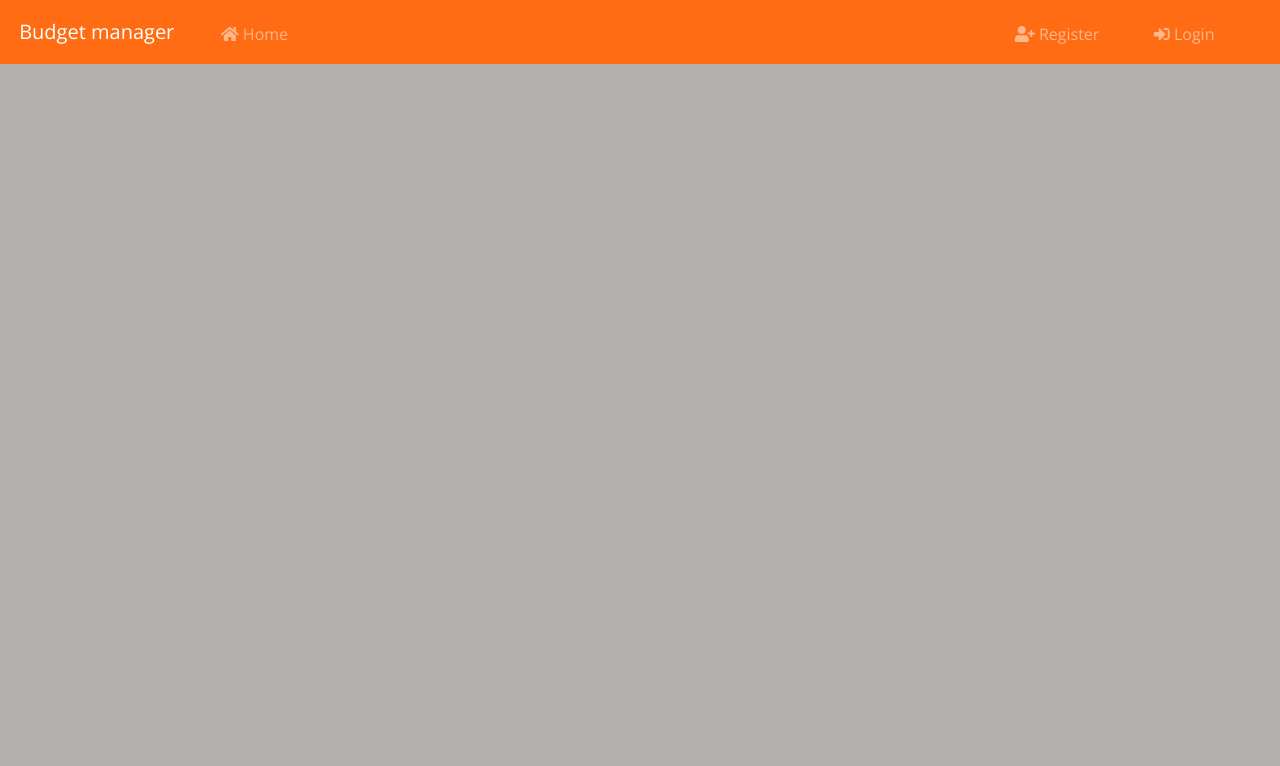
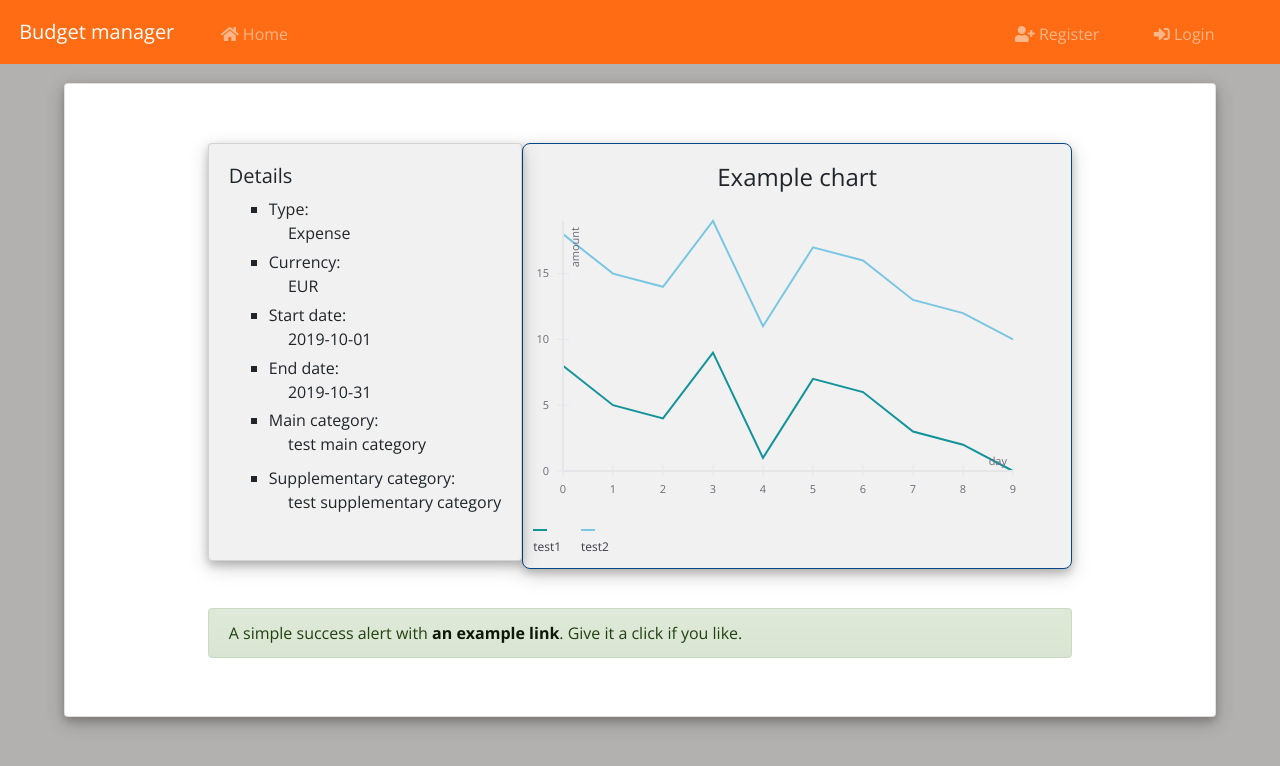
Before and after one commit to ibartuszek/thesis-topic-budget-manager, a React (Create React App) app in the folder budget-manager/: page /statistics in a window 1280 px wide. Shown: the top 766 px of the page. Built offline with nearby package versions, Linux system fonts and the light colour scheme.

Commit message:
Add statistics layout

```diff
--- a/budget-manager/package.json
+++ b/budget-manager/package.json
@@ -15,6 +15,7 @@
     "react-redux": "^7.1.0",
     "react-router-dom": "^5.0.1",
     "react-scripts": "3.0.1",
+    "react-vis": "^1.11.7",
     "redux": "^4.0.4",
     "redux-thunk": "^2.3.0"
   },
--- a/budget-manager/src/App.js
+++ b/budget-manager/src/App.js
@@ -2,11 +2,11 @@ import React from 'react';
 import {BrowserRouter, Route, Switch} from 'react-router-dom';
 import Home from './component/home/Home';
 import Incomes from './component/incomes/Incomes';
-import Draft from './component/draft/Draft';
+import CreateStatistics from './component/createstatistics/CreateStatistics';
 import LogIn from './component/auth/LogIn';
 import Navbar from './component/layout/Navbar';
 import Outcomes from "./component/outcomes/Outcomes";
-import Reports from './component/reports/Reports';
+import Statistics from './component/statistics/Statistics';
 import Settings from './component/settings/Settings';
 import Register from './component/auth/SignUp';
 
@@ -21,8 +21,8 @@ function App() {
           <Route path='/register' component={Register}/>
           <Route path='/incomes' component={Incomes}/>
           <Route path='/expenses' component={Outcomes}/>
-          <Route path='/draft' component={Draft}/>
-          <Route path='/reports' component={Reports}/>
+          <Route path='/create-statistics' component={CreateStatistics}/>
+          <Route path='/statistics' component={Statistics}/>
           <Route path='/settings' component={Settings}/>
         </Switch>
       </div>
--- a/budget-manager/src/component/reports/Reports.js
+++ b/budget-manager/src/component/createstatistics/CreateStatistics.js
@@ -1,10 +1,10 @@
 import React from 'react';
 import Loading from '../Loading'
 
-const Reports = () => {
+const CreateStatistics = () => {
   return (
     <Loading/>
   )
 };
 
-export default Reports;
+export default CreateStatistics;
--- a/budget-manager/src/component/draft/Draft.js
+++ /dev/null
@@ -1,10 +0,0 @@
-import React from 'react';
-import Loading from '../Loading'
-
-const Draft = () => {
-  return (
-    <Loading/>
-  )
-};
-
-export default Draft;
--- a/budget-manager/src/component/layout/SignedInLinks.js
+++ b/budget-manager/src/component/layout/SignedInLinks.js
@@ -27,13 +27,13 @@ const SignedInLinks = (props) => {
           </NavLink>
         </li>
         <li className="nav-item mx-3">
-          <NavLink className="nav-link" to="/draft">
+          <NavLink className="nav-link" to="/create-statistics">
             <span className="fas fa-pencil-alt"/>
             <span> Create statistics </span>
           </NavLink>
         </li>
         <li className="nav-item mx-3">
-          <NavLink className="nav-link" to="/reports">
+          <NavLink className="nav-link" to="/statistics">
             <span className="fas fa-balance-scale"/>
             <span> Statistics </span>
           </NavLink>
--- /dev/null
+++ b/budget-manager/src/component/statistics/CustomChart.js
@@ -0,0 +1,187 @@
+import React, {Component} from 'react';
+import {DiscreteColorLegend, LineSeries, VerticalBarSeries, XAxis, XYPlot, YAxis} from "react-vis";
+import Crosshair from "react-vis/es/plot/crosshair";
+
+// import {HorizontalGridLines, LineSeries, MarkSeries, VerticalBarSeries, VerticalGridLines, XAxis, XYPlot, YAxis} from "react-vis";
+
+class CustomChart extends Component {
+
+  state = {
+    id: 1,
+    title: "Example chart",
+    type: ["INCOME", "OUTCOME"],
+    startDate: "2019-10-01",
+    endDate: "2019-10-31",
+    currency: "EUR",
+    mainCategory: "test main category",
+    subCategory: "test supplementary category",
+    monthly: true,
+    chartType: "linear",
+    xAxisName: "day",
+    yAxisName: "amount",
+    height: 300,
+    width: 500,
+    data: [
+      {
+        legend: "test1",
+        data: [
+          {x: 0, y: 8},
+          {x: 1, y: 5},
+          {x: 2, y: 4},
+          {x: 3, y: 9},
+          {x: 4, y: 1},
+          {x: 5, y: 7},
+          {x: 6, y: 6},
+          {x: 7, y: 3},
+          {x: 8, y: 2},
+          {x: 9, y: 0}
+        ]
+      }, {
+        legend: "test2",
+        data: [
+          {x: 0, y: 18},
+          {x: 1, y: 15},
+          {x: 2, y: 14},
+          {x: 3, y: 19},
+          {x: 4, y: 11},
+          {x: 5, y: 17},
+          {x: 6, y: 16},
+          {x: 7, y: 13},
+          {x: 8, y: 12},
+          {x: 9, y: 10}
+        ]
+      }
+    ],
+    crossHairValues: []
+  };
+
+
+  onMouseLeave = () => {
+    this.setState({
+      crossHairValues: []
+    });
+  };
+
+  onNearestX = (value, {index}) => {
+    let target = [];
+    target.push(this.getCrossHair(this.state.data[0].data, index));
+    target.push(this.getCrossHair(this.state.data[1].data, index));
+    console.log(target);
+    this.setState({
+      crossHairValues: target
+    });
+  };
+
+  render() {
+    const {chartType, crossHairValues, currency, data, endDate, height, mainCategory, subCategory, startDate, title, type, width, xAxisName, yAxisName} = this.state;
+
+    // TODO: make calculate button
+
+    const chartData = this.getChartData(type, data, chartType);
+    let incomes = chartData.incomes;
+    let outcomes = chartData.outcomes;
+    let legends = chartData.legends;
+    let crossHairElement = crossHairValues.length < 2 ? null :
+      (<Crosshair values={crossHairValues}>
+        <div className="custom-crosshair">
+          <div>{"At point " + crossHairValues[0].x + ":"}</div>
+          <div>{legends[0].title + ": " + crossHairValues[0].y}</div>
+          <div>{legends[1].title + ": " + crossHairValues[1].y}</div>
+        </div>
+      </Crosshair>);
+    let mainType = type === 'INCOME' ? "Income" : "Expense";
+    let mainCategoryTitle = mainCategory === null || mainCategory === undefined ? null : (
+      <li>Main category:
+        <span className="d-block mb-2 ml-3">{mainCategory}</span>
+      </li>);
+    let subCategoryTitle = subCategory === null || subCategory === undefined ? null : (
+      <li>Supplementary category:
+        <span className="d-block mb-2 ml-3">{subCategory}</span>
+      </li>);
+
+    return (
+      <div className="clearfix mx-auto my-3">
+        <div className="card card-body custom-chart-details-container my-3 mx-auto">
+          <h5>Details</h5>
+          <ul className="custom-list">
+            <li>Type:
+              <span className="d-block mb-1 ml-3">{mainType}</span>
+            </li>
+            <li>Currency:
+              <span className="d-block mb-1 ml-3">{currency}</span>
+            </li>
+            <li>Start date:
+              <span className="d-block mb-1 ml-3">{startDate}</span>
+            </li>
+            <li>End date:
+              <span className="d-block mb-1 ml-3">{endDate}</span>
+            </li>
+            {mainCategoryTitle}
+            {subCategoryTitle}
+          </ul>
+        </div>
+        <div className="custom-chart-container my-3 mx-lg-auto">
+          <h4 className="text-center mt-3">{title}</h4>
+          <div className="mt-3 mb-5">
+            <XYPlot height={height} width={width} onMouseLeave={this.onMouseLeave}>
+              <DiscreteColorLegend style={{position: 'absolute', left: '10px', top: '300px'}}
+                                   orientation="horizontal" items={legends}/>
+              {incomes}
+              {outcomes}
+              <XAxis title={xAxisName}/>
+              <YAxis title={yAxisName}/>
+              {crossHairElement}
+            </XYPlot>
+          </div>
+        </div>
+        <div className="float-none my-3">
+          <div className="alert alert-success d-block" role="alert">
+            A simple success alert with <a href="#" className="alert-link">an example link</a>. Give it a click if you like.
+          </div>
+        </div>
+      </div>
+    );
+  }
+
+  getChartData(type, data, chartType) {
+    let incomeData = null;
+    let outcomeData = null;
+    let incomes = null;
+    let outcomes = null;
+    let legends = [];
+    legends.push({"title": data[0].legend});
+    if (type.length > 1) {
+      incomeData = data[0].data;
+      outcomeData = data[1].data;
+      legends.push({"title": data[1].legend});
+    } else if (type[0] === 'INCOMES') {
+      incomeData = data[0];
+    } else {
+      outcomeData = data[0];
+    }
+    if (incomeData !== null) {
+      incomes = chartType === 'linear'
+        ? <LineSeries data={incomeData} onNearestX={this.onNearestX}/>
+        : <VerticalBarSeries data={incomeData} onNearestX={this.onNearestX}/>;
+
+    }
+    if (outcomeData !== null) {
+      outcomes = chartType === 'linear'
+        ? <LineSeries data={outcomeData} onNearestX={this.onNearestX}/>
+        : <VerticalBarSeries data={outcomeData} onNearestX={this.onNearestX}/>;
+    }
+    return {incomes, outcomes, legends};
+  }
+
+  getCrossHair(data, index) {
+    for (let i = 0; i < data.length; i++) {
+      let actual = data[i];
+      if (actual.x === index) {
+        return actual;
+      }
+    }
+  }
+
+}
+
+export default CustomChart;
--- /dev/null
+++ b/budget-manager/src/component/statistics/Statistics.js
@@ -0,0 +1,59 @@
+import React, {Component} from 'react';
+import CustomChart from "./CustomChart";
+
+class Statistics extends Component {
+
+  render() {
+
+    const customStatistics = {
+      id: 1,
+      title: "Example chart",
+      type: ["INCOME, OUTCOME"],
+      startDate: "2019-10-01",
+      endDate: "2019-10-31",
+      currency: "EUR",
+      mainCategory: "test main category",
+      subCategory: "test supplementary category",
+      monthly: true,
+      chartType: "linear",
+      xAxisName: "day",
+      yAxisName: "amount",
+      height: 300,
+      width: 500,
+      data: [
+        [
+          {x: 0, y: 8},
+          {x: 1, y: 5},
+          {x: 2, y: 4},
+          {x: 3, y: 9},
+          {x: 4, y: 1},
+          {x: 5, y: 7},
+          {x: 6, y: 6},
+          {x: 7, y: 3},
+          {x: 8, y: 2},
+          {x: 9, y: 0}
+        ], [
+          {x: 0, y: 18},
+          {x: 1, y: 15},
+          {x: 2, y: 14},
+          {x: 3, y: 19},
+          {x: 4, y: 11},
+          {x: 5, y: 17},
+          {x: 6, y: 16},
+          {x: 7, y: 13},
+          {x: 8, y: 12},
+          {x: 9, y: 10}
+        ]]
+    };
+
+    return (
+      <main>
+        <div className="card card-body mt-3 min-w-600">
+          <CustomChart data={customStatistics}/>
+        </div>
+      </main>);
+  }
+
+}
+
+export default Statistics;
--- a/budget-manager/src/index.js
+++ b/budget-manager/src/index.js
@@ -5,6 +5,7 @@ import * as serviceWorker from './serviceWorker';
 import "bootstrap/dist/js/bootstrap.js";
 import "./styles/style.scss";
 import "./styles/my-custom-style.css"
+import '../node_modules/react-vis/dist/style.css';
 import "jquery"
 import "popper.js"
 import {applyMiddleware, createStore} from 'redux';
--- a/budget-manager/src/styles/my-custom-style.css
+++ b/budget-manager/src/styles/my-custom-style.css
@@ -21,12 +21,40 @@ label.input-group-addon.input-group-text {
     box-shadow: 0 4px 8px 0 rgba(0, 0, 0, 0.2), 0 6px 20px 0 rgba(0, 0, 0, 0.19);
 }
 
+.custom-chart-container {
+    width: 550px;
+    display: inline-block;
+    border-style: solid;
+    border-width: 1px;
+    border-radius: 0.5em;
+    border-color: var(--primary);
+    background-color: var(--light);
+    box-shadow: 0 4px 8px 0 rgba(0, 0, 0, 0.2), 0 6px 20px 0 rgba(0, 0, 0, 0.19);
+}
+
+.custom-chart-details-container {
+    background-color: var(--light);
+    float: left;
+    display: inline-flex;
+}
+
+.custom-crosshair {
+    z-index: 1;
+    background-color: rgba(0, 0, 0, 0.8);
+    width: 6rem;
+    text-align: center;
+}
+
 .custom-error-message-container {
     color: var(--danger);
 }
 
 .custom-form-control-select {
     height: 2.5rem;
+}
+
+.custom-list {
+    list-style-type: square;
 }
 
 .custom-popup {
@@ -108,16 +136,12 @@ label.input-group-addon.input-group-text {
     max-width: 500px;
 }
 
-.min-800 {
-    min-width: 800px;
+.min-w-400 {
+    min-width: 400px;
 }
 
-.min-1000 {
-    min-width: 1000px;
-}
-
-.min-w-400 {
-    min-width: 400px;
+.min-w-600 {
+    min-width: 600px;
 }
 
 .my-nav-link:hover {
```
Also changed, not shown: 1 other file (tests, documents, lock files or other folders).
